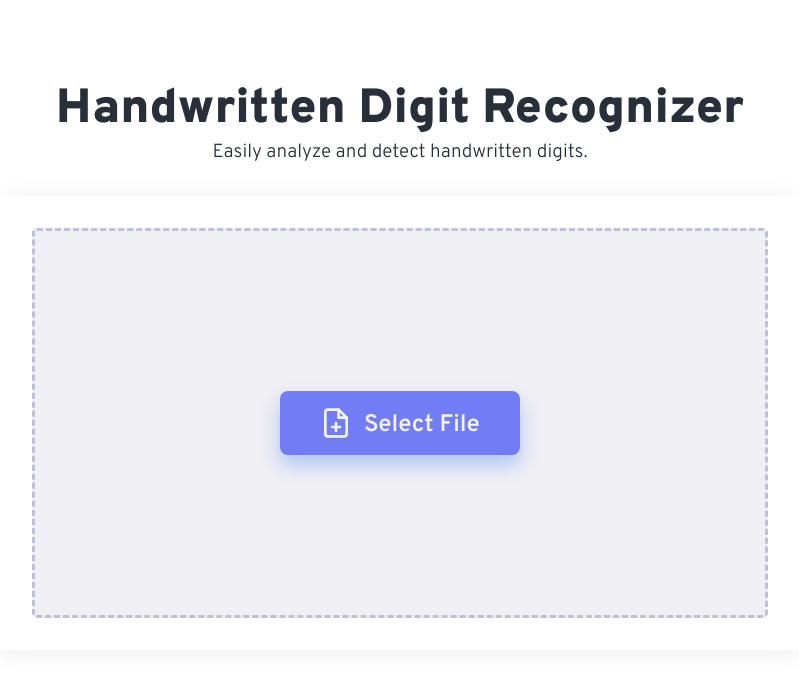
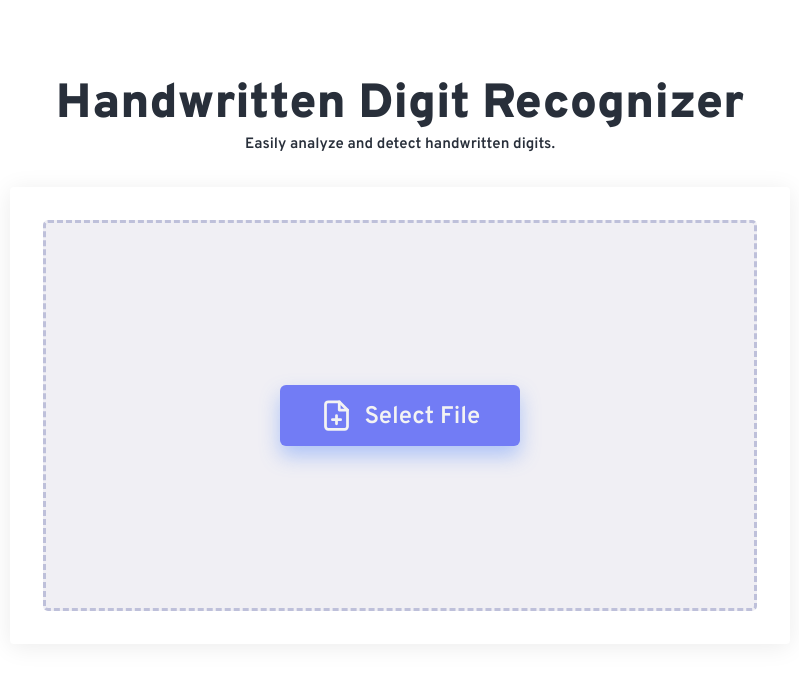
Before and after one commit to nishanthrj/Handwritten-Digit-Recognition, a Flask app: page / in a window 1280 px wide. Shown: the top 681 px of the page, without its empty margins (240-1039 px from the left). Run offline with Flask 3, Linux system fonts and the light colour scheme.

Commit message:
Reduce the size of elements

```diff
--- a/static/style.css
+++ b/static/style.css
@@ -7,28 +7,29 @@
 
 html {
   font-family: "Overpass", sans-serif;
+  font-size: 12px;
 }
 
 .title {
   color: #282f3a;
   font-weight: 900;
-  margin-top: 5rem;
-  font-size: 3rem;
+  margin-top: 6.25rem;
+  font-size: 4rem;
   text-align: center;
 }
 
 .subtitle {
   color: #282f3a;
-  font-size: 19px;
+  font-size: 15px;
   text-align: center;
-  font-weight: 300;
+  font-weight: 600;
 }
 
 .upload-container {
-  padding: 2rem;
+  padding: 2.75rem;
   min-height: 18.75rem;
-  max-width: 50rem;
-  margin: 2rem auto;
+  max-width: 65rem;
+  margin: 2.75rem auto;
   background: #fff;
   box-shadow: 0 3px 24px rgba(0, 0, 0, 0.08);
   border-radius: 4px;
@@ -40,14 +41,14 @@ html {
   justify-content: center;
   align-items: center;
   border: 3px dashed #bec0da;
-  padding: 10rem;
+  padding: 13.5rem;
 }
 .upload-container .upload button {
   font-family: "Overpass", sans-serif;
-  width: 15rem;
-  height: 4rem;
+  width: 20rem;
+  height: 5.1rem;
   text-align: center;
-  font-size: 1.5rem;
+  font-size: 2rem;
   background: #727cf5;
   color: #f3f3f3;
   font-weight: 600;
@@ -65,13 +66,16 @@ html {
   background: #5d67cc;
 }
 .upload-container .upload button svg {
-  width: 2rem;
-  height: 2rem;
+  width: 2.75rem;
+  height: 2.75rem;
 }
 .upload-container .upload button span {
   margin-top: 0.25rem;
 }
 
+.prediction .title {
+  margin-top: 2.5rem;
+}
 .prediction-container {
   padding: 2rem;
   min-height: 18.75rem;
@@ -133,11 +137,6 @@ html {
   margin-left: 1rem;
 }
 
-@media screen and (max-width: 48rem) {
-  html {
-    font-size: 12px;
-  }
-}
 @media screen and (max-width: 26.5rem) {
   html {
     font-size: 10px;
--- a/static/style.sass
+++ b/static/style.sass
@@ -7,25 +7,26 @@
 
 html
 	font-family: 'Overpass', sans-serif
+	font-size: 12px
 
 .title
 	color: #282f3a
 	font-weight: 900
-	margin-top: 5rem
-	font-size: 3rem
+	margin-top: 6.25rem
+	font-size: 4rem
 	text-align: center
 
 .subtitle
 	color: #282f3a
-	font-size: 19px
+	font-size: 15px
 	text-align: center
-	font-weight: 300
+	font-weight: 600
 
 .upload-container
-	padding: 2rem
+	padding: 2.75rem
 	min-height: 18.75rem
-	max-width: 50rem
-	margin: 2rem auto
+	max-width: 65rem
+	margin: 2.75rem auto
 	background: #fff
 	box-shadow: 0 3px 24px rgba(0,0,0,.08)
 	border-radius: 4px
@@ -37,14 +38,14 @@ html
 		justify-content: center
 		align-items: center
 		border: 3px dashed #bec0da
-		padding: 10rem
+		padding: 13.5rem
 
 		button
 			font-family: 'Overpass', sans-serif
-			width: 15rem
-			height: 4rem
+			width: 20rem
+			height: 5.1rem
 			text-align: center
-			font-size: 1.5rem
+			font-size: 2rem
 			background: #727cf5
 			color: #f3f3f3
 			font-weight: 600
@@ -62,13 +63,16 @@ html
 				background: #5d67cc
 
 			svg
-				width: 2rem
-				height: 2rem
+				width: 2.75rem
+				height: 2.75rem
 
 			span
 				margin-top: 0.25rem
 
 .prediction
+	.title
+		margin-top: 2.5rem
+
 	&-container
 		padding: 2rem
 		min-height: 18.75rem
@@ -130,13 +134,6 @@ html
 			font-size: 1.5rem
 			margin-left: 1rem
 
-
-
-@media screen and (max-width: 48rem)
-	html
-		font-size: 12px
-
-
 @media screen and (max-width: 26.5rem)
 	html
 		font-size: 10px
```
